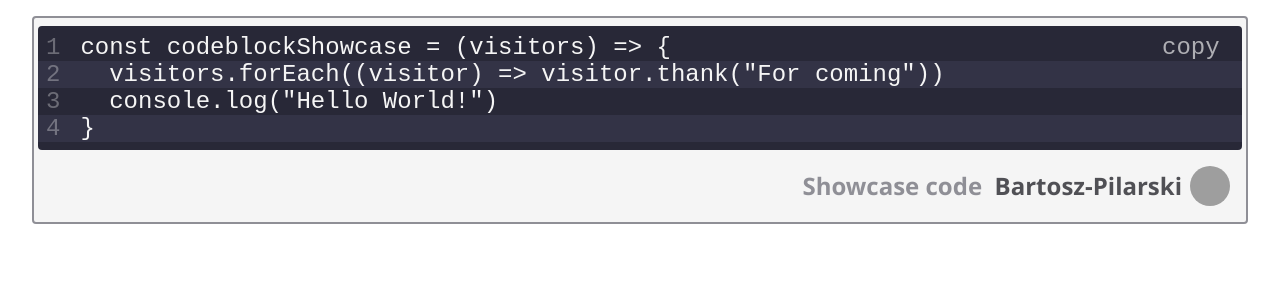
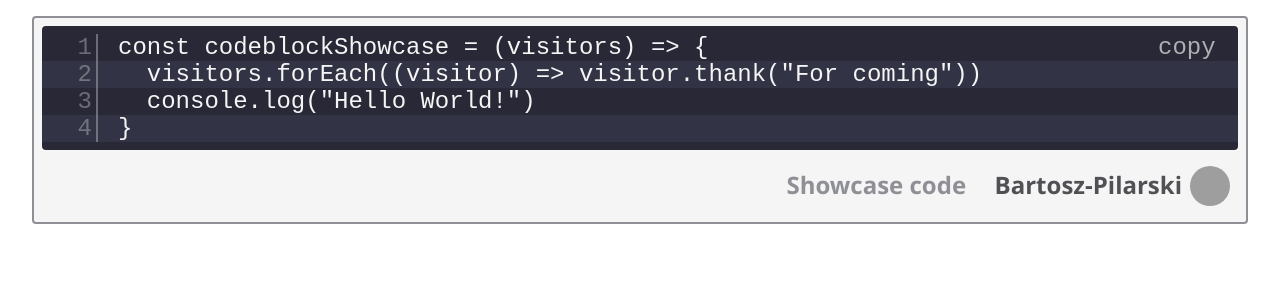
Before and after one commit to Bartosz-Pilarski/react-codeblock, a React (Vite) app: page / in a window 1280 px wide. Shown: the top 300 px of the page. Built offline with nearby package versions, Linux system fonts and the light colour scheme; grey boxes are pictures that could not be loaded.

Commit message:
Line counter, author hover css

```diff
--- a/src/App.jsx
+++ b/src/App.jsx
@@ -13,7 +13,7 @@ const App = () => {
   const meta = {
     title: title,
     github: "https://github.com/Bartosz-Pilarski",
-    user: "Komrad-Jurij"
+    user: "Bartosz-Pilarski"
   }
 
   return (
--- a/src/components/Codeblock.scss
+++ b/src/components/Codeblock.scss
@@ -37,18 +37,17 @@ $codeblock-gray: mix($codeblock-black, $codeblock-white, 50%);
       display: grid;
       overflow: hidden;
 
-      margin: 0.5rem 0.25rem;
+      margin: 0.5rem;
       border-radius: inherit;
 
       color: $codeblock-white;
 
       background-color: $codeblock-black;
-
       padding: 0.5rem 0;
 
       code {
-          display: inline;
-
+        display: flex;
+        flex-direction: row;
           &:nth-of-type(2n) {
               background-color: lighten($codeblock-black, 5%);
           }
@@ -58,7 +57,11 @@ $codeblock-gray: mix($codeblock-black, $codeblock-white, 50%);
 
           .codeblock-counter {
               color: rgba($color: $codeblock-white, $alpha: 0.33);
+              width: 3rem;
+              border-right: 0.15rem rgba($color: $codeblock-white, $alpha: 0.33) solid;
               margin: 0 1.25rem 0 0.5rem;
+              padding-right: 0.25rem;
+              text-align: right;
           }
       }
 
@@ -79,12 +82,19 @@ $codeblock-gray: mix($codeblock-black, $codeblock-white, 50%);
 
     span {
       height: 2.5rem;
-      line-height: 2.5rem;
+      line-height: 2.33rem;
       a {
         display: flex;
         flex-direction: row;
         color: darken($codeblock-gray, 25%);
         text-decoration: none;
+        padding-left: 1rem;
+        &:hover {
+          background-color: darken($codeblock-gray, 25%);
+          color: $codeblock-white;
+          border-radius: 2.5rem;
+          box-shadow: 0 0 1rem $codeblock-gray;
+        }
       }
       img {
         margin-left: 0.5rem;
```
